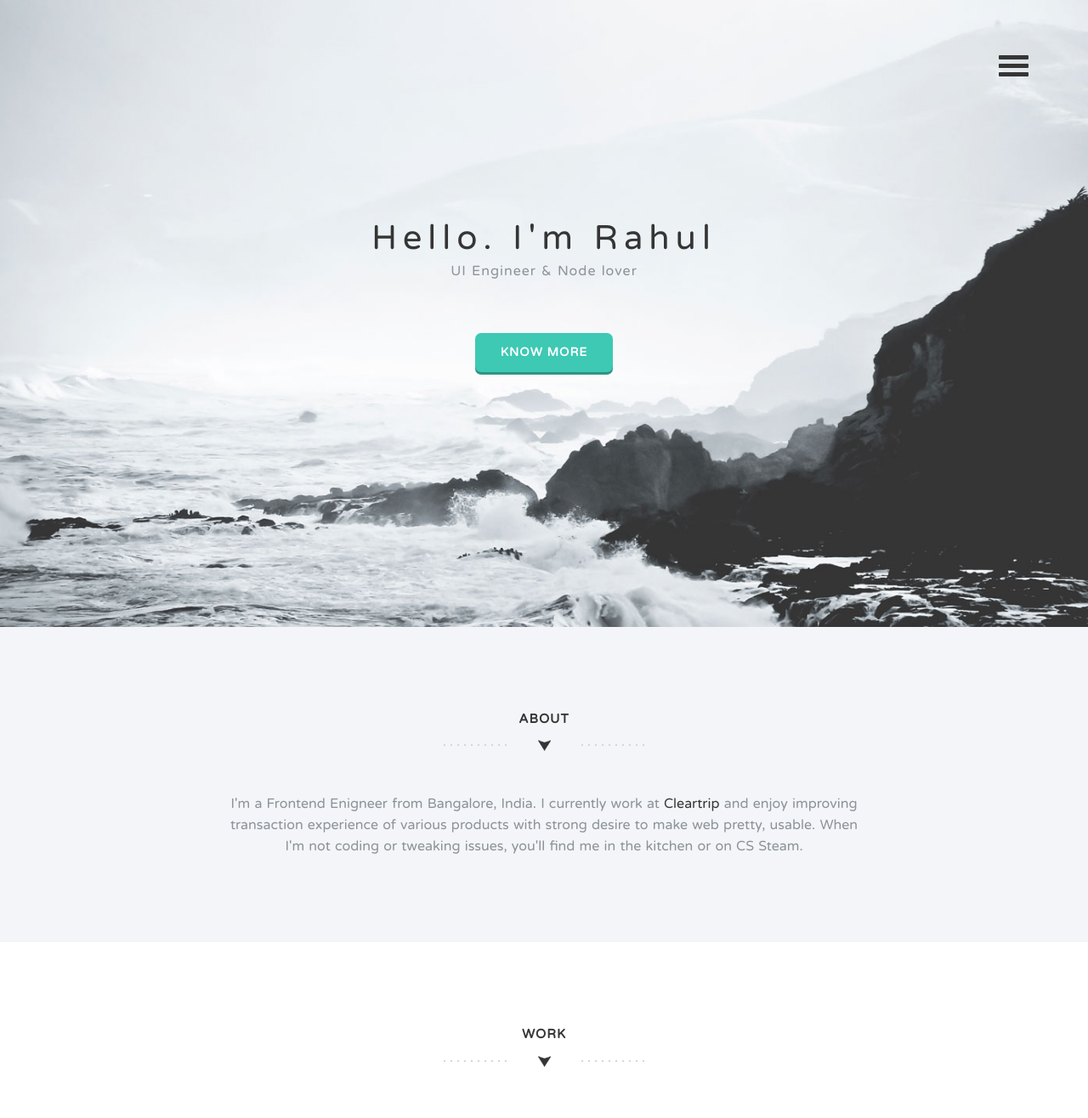
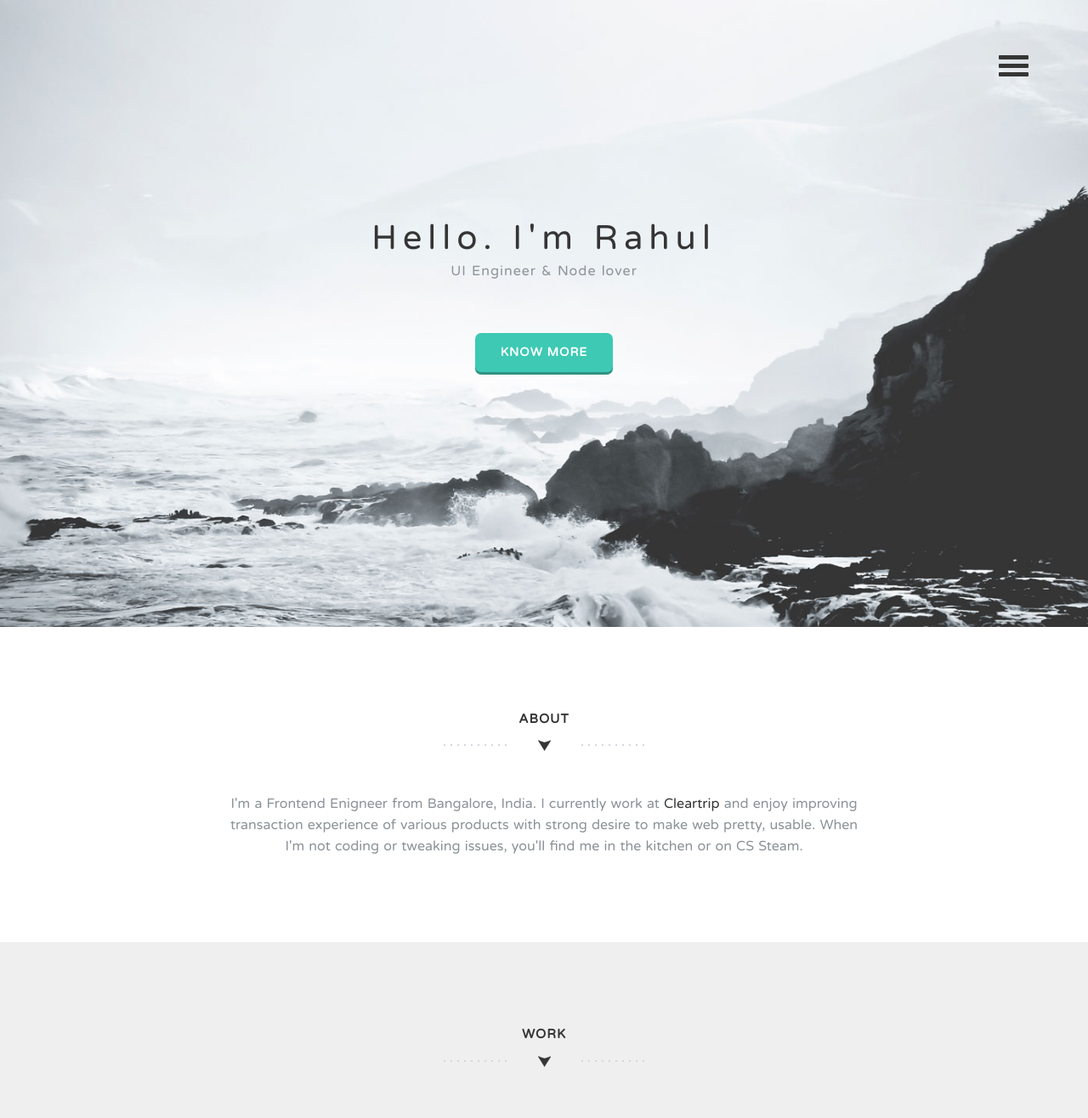
Before and after one commit to rahulsukla/openshift-jekyll-starter, a Jekyll site: the page built from index.html, in a window 1280 px wide. Shown: the top 1316 px of the page at 85% size. Built offline with Jekyll 4.4.1, drawn with Linux system fonts in a browser that asks for light colours; nearby versions of some CDN libraries; Markdown is read by kramdown in place of the engine named in the settings; grey boxes are pictures that could not be loaded.

Commit message:
Updated work images

```diff
--- a/css/styles.css
+++ b/css/styles.css
@@ -222,7 +222,8 @@
 /* ==========================================================================
 Intro
 ========================================================================== */
-.intro { background: #f3f5f8; }
+.intro { background: #fff; }
+#portfolio{background: #efefef}
 .intro p { margin: 50px 0 0; font-size: 16px; }
 h1.arrow { font-size: 15px; text-transform: uppercase; color: #353535; letter-spacing: 1px; background: url('../img/h1-bg.png') no-repeat center bottom; padding-bottom: 30px; font-weight: bold; }
 /* ==========================================================================
--- a/index.html
+++ b/index.html
@@ -47,7 +47,7 @@
 	    <div class="col-md-3 wp4 delay-1s">
 	      <div class="overlay-effect effects clearfix">
 	        <div class="img">
-	          <img src="img/03.png" alt="Portfolio Item">
+	          <img src="img/03.jpg" alt="Portfolio Item">
 	          <div class="overlay">
 	            <a href="http://www.hclinfosystems.in/" class="expand"><i class="fa fa-search"></i><br>view</a>
 	            <a class="close-overlay hidden">x</a>
@@ -59,7 +59,7 @@
 	    <div class="col-md-3 wp4 delay-1s">
 	      <div class="overlay-effect effects clearfix">
 	        <div class="img">
-	          <img src="img/04.png" alt="Portfolio Item">
+	          <img src="img/04.jpg" alt="Portfolio Item">
 	          <div class="overlay">
 	            <a href="http://nereid-webshop-demo.openlabs.us/" class="expand"><i class="fa fa-search"></i><br>view</a>
 	            <a class="close-overlay hidden">x</a>
```
Also changed, not shown: img/02.png, img/03.jpg, img/04.jpg (added), img/04.png (deleted), img/05.jpg, img/06.jpg.
